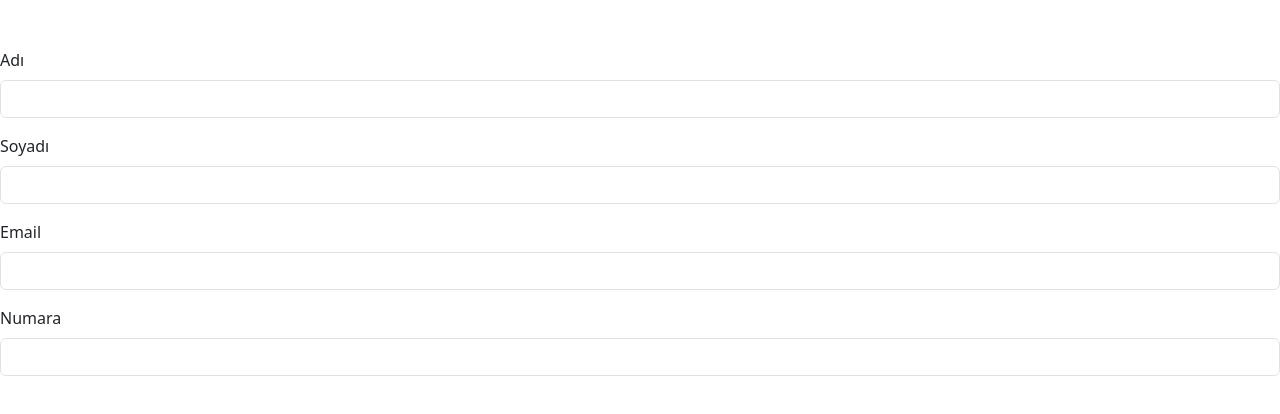
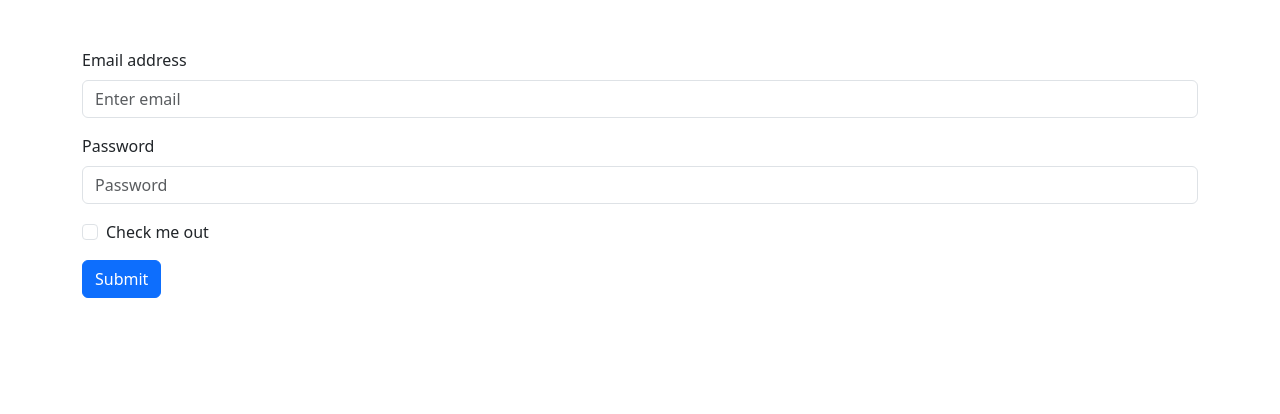
Before and after one commit to BurakTetikk/react, a React (Create React App) app: page / in a window 1280 px wide. Shown: the top 414 px of the page. Built offline with nearby package versions, Linux system fonts and the light colour scheme.

Commit message:
formik, yup

```diff
--- a/package.json
+++ b/package.json
@@ -9,12 +9,14 @@
     "@testing-library/user-event": "^13.5.0",
     "axios": "^1.20.0",
     "bootstrap": "^5.3.8",
+    "formik": "^2.4.9",
     "react": "^19.3.0",
     "react-bootstrap": "^2.10.10",
     "react-dom": "^19.3.0",
     "react-icons": "^5.7.0",
     "react-scripts": "5.0.1",
-    "web-vitals": "^2.1.4"
+    "web-vitals": "^2.1.4",
+    "yup": "^1.7.1"
   },
   "scripts": {
     "start": "react-scripts start",
--- a/src/App.js
+++ b/src/App.js
@@ -4,6 +4,7 @@ import Form1 from "./components/19-forms/form1";
 import Form2 from "./components/19-forms/form2";
 import Form3 from "./components/19-forms/form3";
 import Form4 from "./components/19-forms/form4";
+import Formik from "./components/19-forms/formik";
 
 const App = () => {
     return (
@@ -44,7 +45,8 @@ const App = () => {
             {/*<Form1/>*/}
             {/*<Form2/>*/}
             {/*<Form3/>*/}
-            <Form4/>
+            {/*<Form4/>*/}
+            <Formik/>
         </div>
     );
 };
--- /dev/null
+++ b/src/components/19-forms/formik.jsx
@@ -0,0 +1,52 @@
+import React from 'react';
+import * as Yup from "yup";
+import {Button, Container, Form} from "react-bootstrap";
+import {useFormik} from "formik";
+
+const Formik = () => {
+    const initialValues = {
+        email: '',
+        password: '',
+        remember: false
+    };
+
+    const schemaValidation = Yup.object({
+        email: Yup.string().email('Invalid email').required('Required'),
+        password: Yup.string().min(6, 'Password must be at least 6 characters').required('Required')
+    });
+
+    const onSubmit = (values) => {
+        console.log(values);
+    };
+
+    const formik = useFormik({
+        initialValues,
+        validationSchema: schemaValidation,
+        onSubmit
+    });
+
+
+    return (
+        <Container className="mt-5">
+            <Form>
+                <Form.Group className="mb-3" controlId="formBasicEmail">
+                    <Form.Label>Email address</Form.Label>
+                    <Form.Control type="email" placeholder="Enter email" {...formik.getFieldProps('email')}/>
+                </Form.Group>
+
+                <Form.Group className="mb-3" controlId="formBasicPassword">
+                    <Form.Label>Password</Form.Label>
+                    <Form.Control type="password" placeholder="Password" {...formik.getFieldProps('password')}/>
+                </Form.Group>
+                <Form.Group className="mb-3" controlId="formBasicCheckbox">
+                    <Form.Check type="checkbox" label="Check me out" {...formik.getFieldProps('remember')}/>
+                </Form.Group>
+                <Button variant="primary" type="submit">
+                    Submit
+                </Button>
+            </Form>
+        </Container>
+    );
+};
+
+export default Formik;
```
Also changed, not shown: 1 other file (tests, documents, lock files or other folders).
